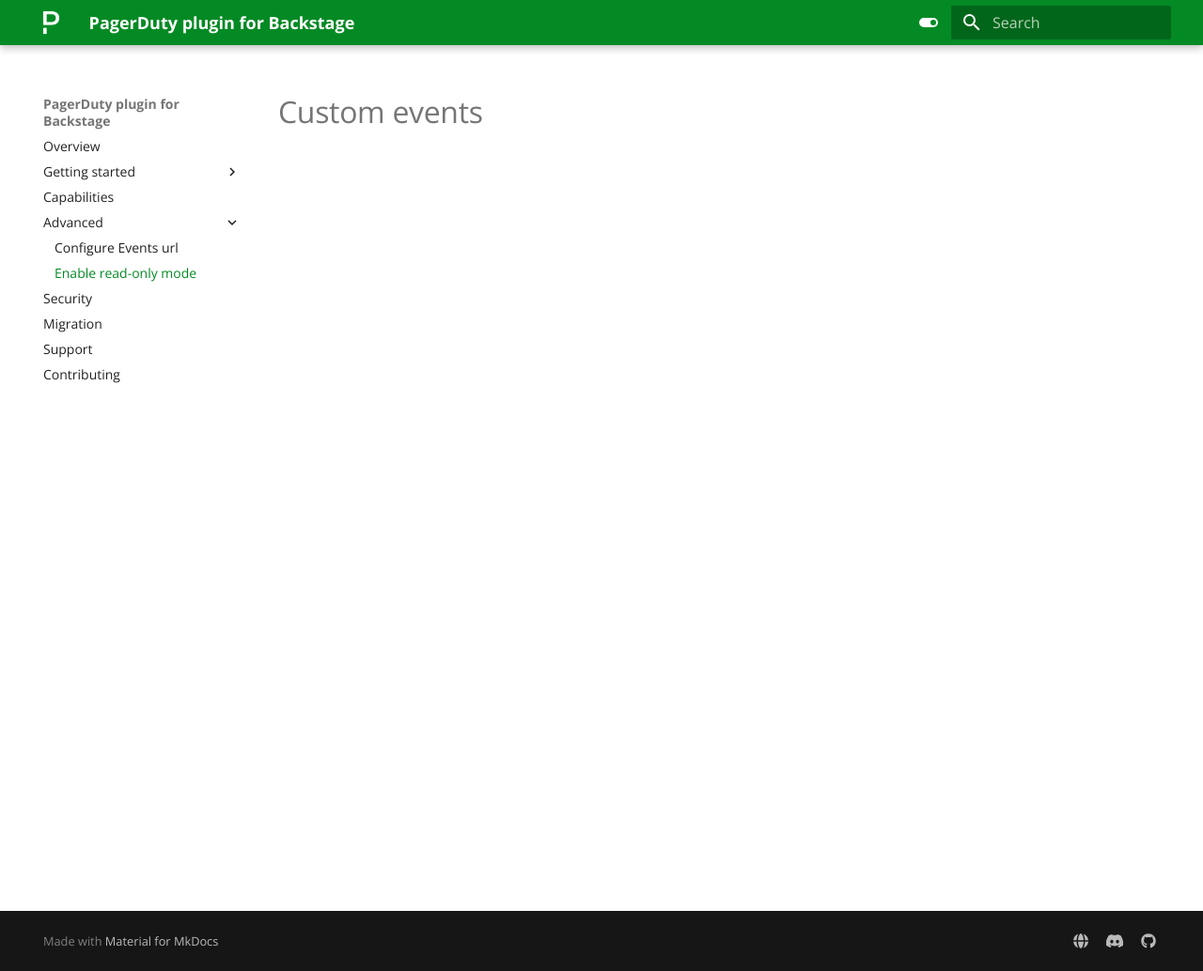
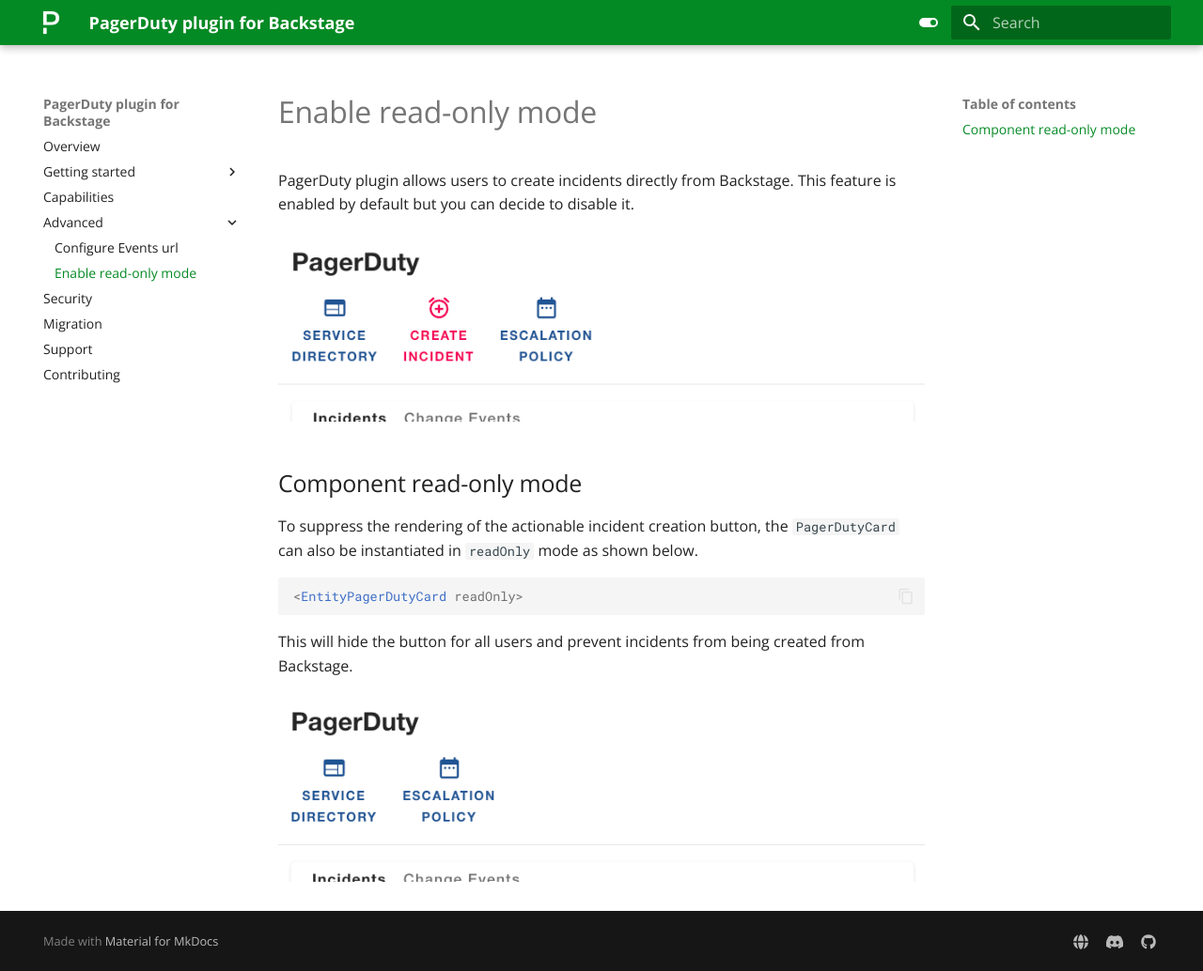
Before and after one commit to PagerDuty/backstage-plugin-docs, an MkDocs documentation site: the page built from docs/advanced/enable-read-only-mode.md, in a window 1280 px wide and 1034 px high. Shown: the whole window at 94% size. Built offline with MkDocs 1.6.1 and Material for MkDocs 9.7.7, drawn with Linux system fonts in a browser that asks for light colours.

Commit message:
docs(read-only mode): :memo: guidance on enabling read-only mode
guidance on enabling read-only mode

Signed-off-by: Tiago Barbosa <tbarbos@hotmail.com>

````diff
--- a/docs/advanced/enable-read-only-mode.md
+++ b/docs/advanced/enable-read-only-mode.md
@@ -1 +1,17 @@
-# Custom events
+# Enable read-only mode
+
+PagerDuty plugin allows users to create incidents directly from Backstage. This feature is enabled by default but you can decide to disable it.
+
+![create-incident-button](../images/create-incident-button.png)
+
+## Component read-only mode
+
+To suppress the rendering of the actionable incident creation button, the `PagerDutyCard` can also be instantiated in `readOnly` mode as shown below.
+
+```html
+<EntityPagerDutyCard readOnly>
+```
+
+This will hide the button for all users and prevent incidents from being created from Backstage.
+
+![read-only-card](../images/create-incident-button-hidden.png)
````
Also changed, not shown: docs/images/create-incident-button-hidden.png (added), docs/images/create-incident-button.png (added).
